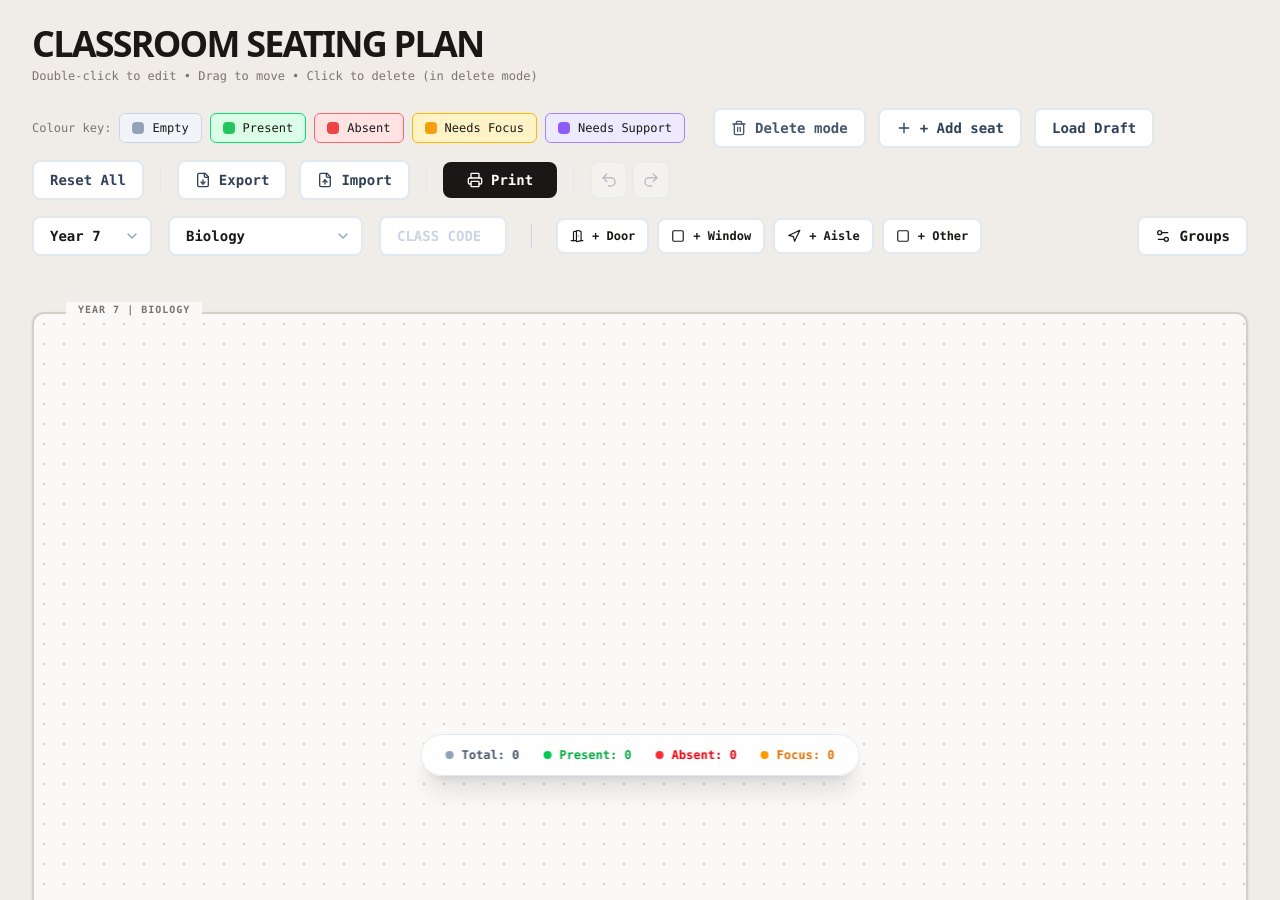
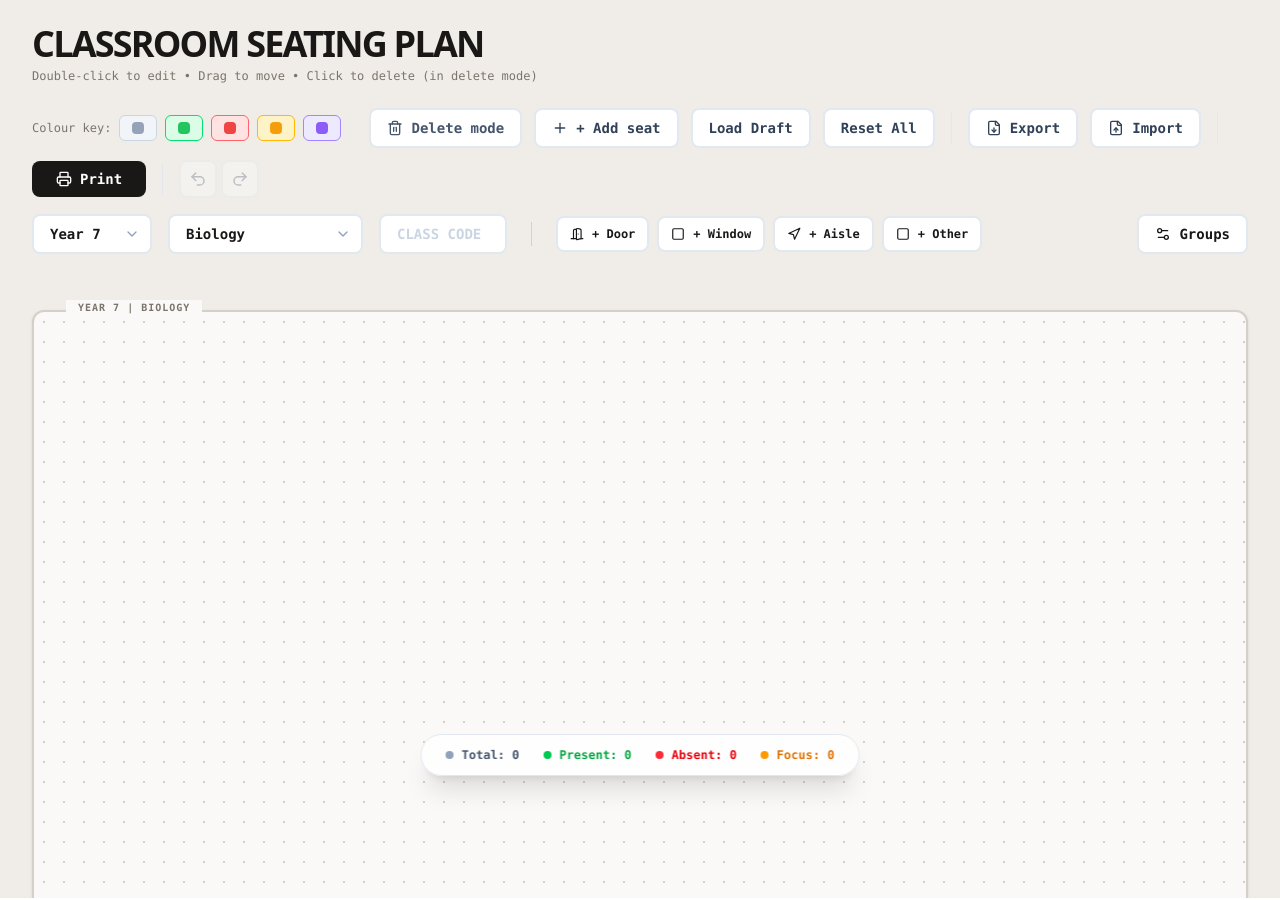
Before and after one commit to pooja7909/seating-plan, a React (Vite) app: page / in a window 1280 px wide. Built offline with nearby package versions, Linux system fonts and the light colour scheme.

Commit message:
Update App.tsx

```diff
--- a/src/App.tsx
+++ b/src/App.tsx
@@ -449,9 +449,8 @@ export default function App() {
               <div className="flex items-center gap-2 mr-4">
                 <span className="text-xs text-[#7a746c]">Colour key:</span>
                 {(Object.keys(STATUS_CONFIG) as StudentStatus[]).map(status => (
-                  <div key={status} className={`flex items-center gap-2 px-3 py-1.5 rounded-md border text-xs font-medium ${STATUS_CONFIG[status].bg} ${STATUS_CONFIG[status].border}`}>
+                  <div key={status} className={`flex items-center gap-2 px-3 py-1.5 rounded-md border text-xs font-medium ${STATUS_CONFIG[status].bg} ${STATUS_CONFIG[status].border}`} title={STATUS_CONFIG[status].label}>
                     <div className="w-3 h-3 rounded-sm" style={{ backgroundColor: STATUS_CONFIG[status].color }} />
-                    {STATUS_CONFIG[status].label}
                   </div>
                 ))}
               </div>
@@ -677,7 +676,7 @@ export default function App() {
       )}
 
       {/* Main Canvas */}
-      <main className={`relative p-8 overflow-auto h-[calc(100vh-180px)] print:p-0 print:h-auto print:overflow-visible print:static ${isPrintMode ? 'h-screen p-0' : ''}`}>
+      <main className={`relative p-8 overflow-auto h-[calc(100vh-180px)] print:p-0 print:h-auto print:overflow-visible print:static ${isPrintMode ? 'h-auto min-h-screen p-0 no-scrollbar' : ''}`}>
         <div
           ref={canvasRef}
           className={`relative min-w-[1200px] min-h-[800px] bg-[#faf9f7] rounded-xl border-2 border-[#d4cfc8] shadow-sm print:border-none print:shadow-none print:min-w-0 print:min-h-0 mx-auto print:bg-white print:static print:block print:w-full ${printOrientation === 'portrait' ? 'print-scale-portrait' : 'print-scale-landscape'}`}
@@ -814,14 +813,14 @@ export default function App() {
                     <button
                       key={status}
                       onClick={() => setEditingSeat({ ...editingSeat, status })}
-                      className={`flex items-center gap-2 px-3 py-2 rounded-xl border text-sm font-medium transition-all ${
+                      className={`flex items-center justify-center gap-2 px-3 py-2 rounded-xl border text-sm font-medium transition-all ${
                         editingSeat.status === status
                           ? `${STATUS_CONFIG[status].bg} ${STATUS_CONFIG[status].border} ${STATUS_CONFIG[status].text} ring-2 ring-offset-1 ring-blue-500`
                           : 'bg-white border-slate-200 text-slate-600 hover:bg-slate-50'
                       }`}
+                      title={STATUS_CONFIG[status].label}
                     >
                       {STATUS_CONFIG[status].icon}
-                      {STATUS_CONFIG[status].label}
                     </button>
                   ))}
                 </div>
@@ -1139,7 +1138,7 @@ function Seat({ seat, group, onDragEnd, onDoubleClick, onDelete, isDeleteMode, o
       onClick={() => {
         if (isDeleteMode) onDelete();
       }}
-      className={`absolute rounded-xl border-2 cursor-grab active:cursor-grabbing flex flex-col items-center justify-center p-2 transition-shadow hover:shadow-lg z-[1] group ${config.bg} ${config.border} print:shadow-none ${isDeleteMode ? 'hover:border-red-500 hover:bg-red-50' : ''}`}
+      className={`absolute rounded-xl border-2 cursor-grab active:cursor-grabbing flex flex-col items-center justify-center p-2 transition-shadow hover:shadow-lg z-[1] group ${config.bg} ${config.border} print:shadow-none print:!h-auto print:min-h-[60px] ${isDeleteMode ? 'hover:border-red-500 hover:bg-red-50' : ''}`}
       style={{
         width: seat.width,
         height: seat.height,
@@ -1168,11 +1167,6 @@ function Seat({ seat, group, onDragEnd, onDoubleClick, onDelete, isDeleteMode, o
         <span className={`text-[11px] font-bold text-center leading-tight truncate w-full ${config.text} print:text-slate-900 print:text-[14px] print:font-black print:overflow-visible print:whitespace-normal print:break-words`}>
           {seat.studentName || 'Empty'}
         </span>
-        {seat.status !== 'empty' && (
-          <span className="print:hidden text-[8px] uppercase font-black text-slate-500">
-            {config.label}
-          </span>
-        )}
       </div>
 
       {isDeleteMode && (
```
